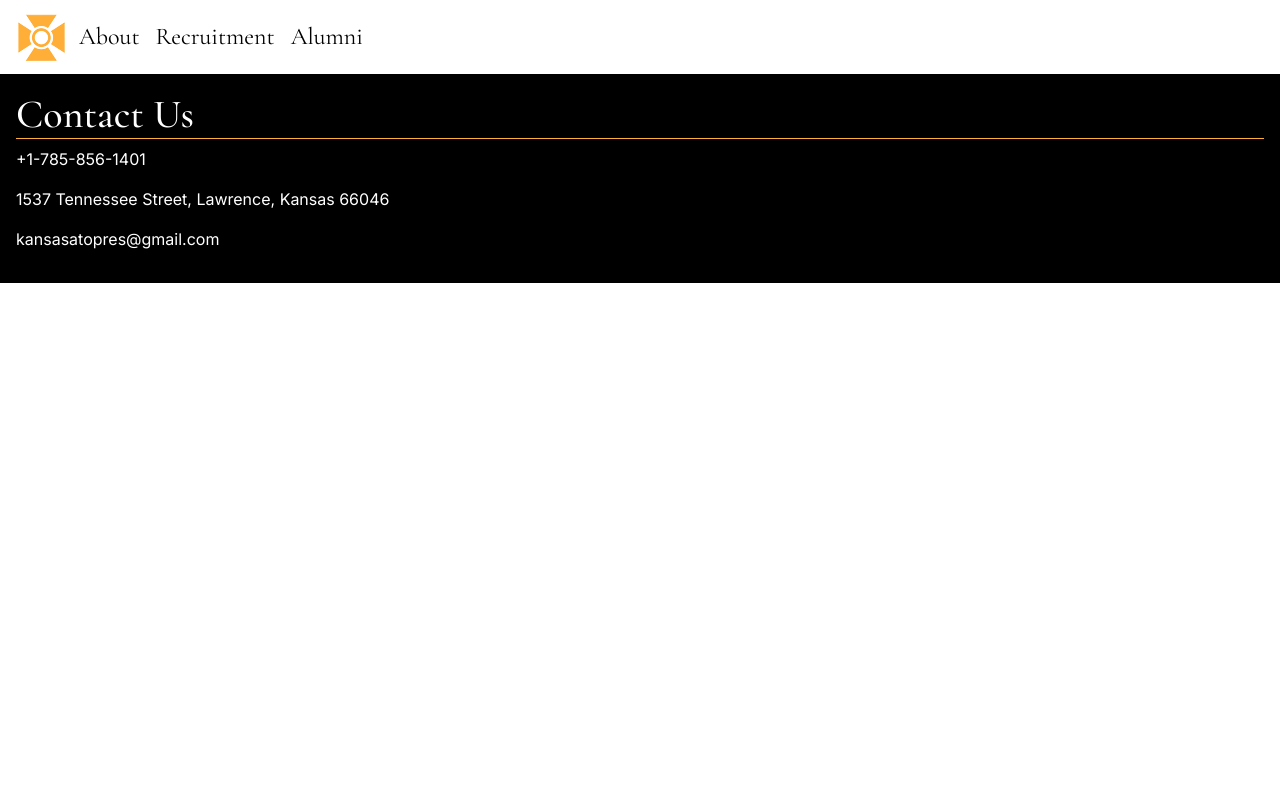
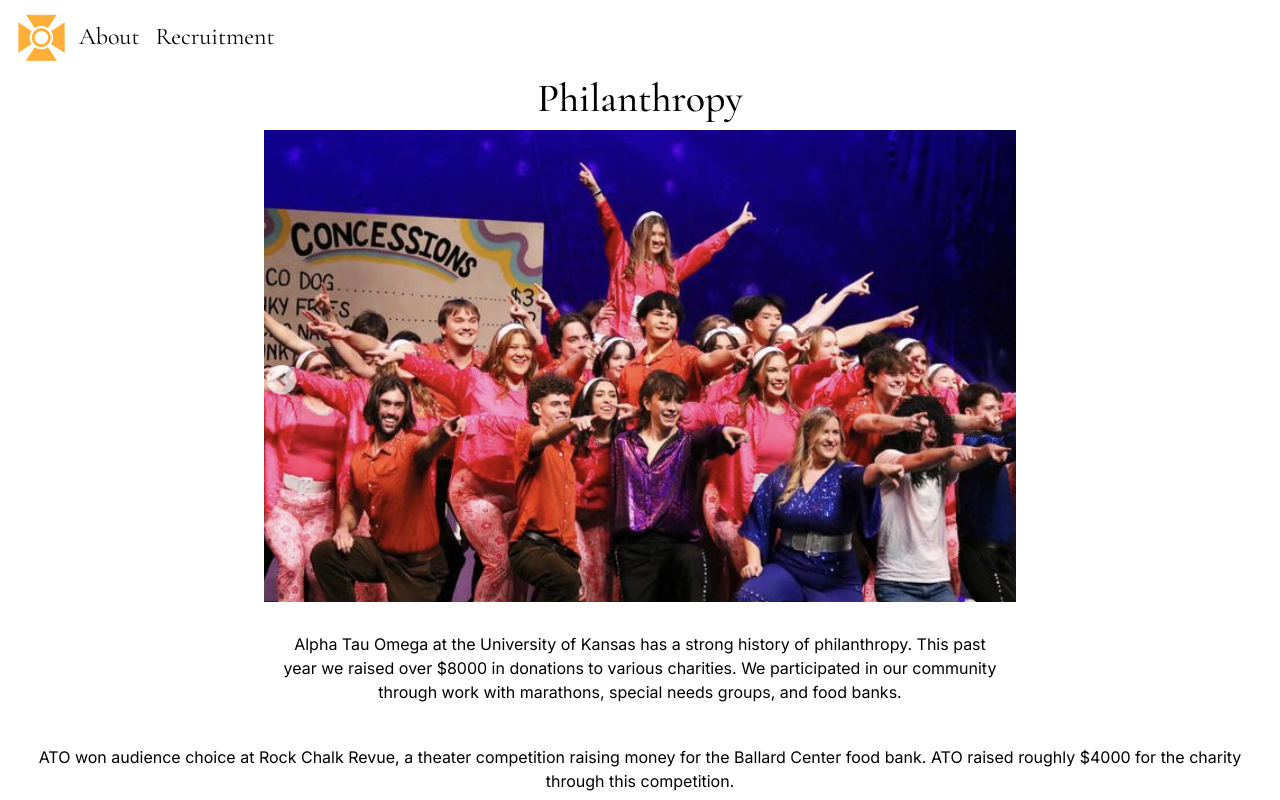
Before and after one commit to CalebHite/Kansas-ATO-Website, a SvelteKit app: page /philanthropy in a window 1280 px wide. Shown: the top 800 px of the page. Built offline with nearby package versions, Linux system fonts and the light colour scheme.

Commit message:
Add philanthropy

```diff
--- a/src/lib/Navbar.svelte
+++ b/src/lib/Navbar.svelte
@@ -9,7 +9,6 @@
             <div class="navbar-nav">
               <a class="nav-link active" href="/about">About</a>
               <a class="nav-link active" href="/recruitment">Recruitment</a>
-              <a class="nav-link active" href="#">Alumni</a>
             </div>
           </div>
         </div>
--- a/src/routes/+page.svelte
+++ b/src/routes/+page.svelte
@@ -5,6 +5,11 @@
     import { getFirestore  } from "firebase/firestore";
     import Navbar from "../lib/Navbar.svelte"
     import Contact from "../lib/Contact.svelte"
+    import { goto } from '$app/navigation';
+
+    function goTo(link) {
+		  goto(link);
+	  }
 
     // const firestore = getFirestore(app);
 
@@ -56,24 +61,24 @@
       </div>
       <hr>
       <div class="card-group">
-        <div class="card">
+        <div class="card" on:click={()=>goto("/philanthropy")}>
           <img src="https://i.imgur.com/BU0MtJy.png" class="card-img-top" alt="Philanthropy and Community Service">
           <div class="card-body">
-            <h5 class="card-title"><a href="#">Philanthropy and Community Service</a></h5>
+            <h5 class="card-title">Philanthropy and Community Service</h5>
             <p class="card-text">Taus give back to their community through community service and philanthropic donations.</p>
           </div>
         </div>
-        <div class="card">
+        <div class="card" on:click={()=>goto("/recruitment")}>
           <img src="https://i.imgur.com/1U6YWcE.png" class="card-img-top" alt="Recruitment">
           <div class="card-body">
-            <h5 class="card-title"><a href="/recruitment">Recruitment Information</a></h5>
+            <h5 class="card-title">Recruitment Information</h5>
             <p class="card-text">Interested in greek life at KU? Get in contact with our recruitment chair and learn more about ATO.</p>
           </div>
         </div>
-        <div class="card">
-          <img src="https://i.imgur.com/ZtME4Om.jpeg" class="card-img-top" alt="Philanthropy and Community Service">
+        <div class="card" on:click={()=>goto("/history")}>
+          <img src="https://i.imgur.com/ZtME4Om.jpeg" class="card-img-top" alt="History">
           <div class="card-body">
-            <h5 class="card-title"><a href="/history">History of Gamma Mu</a></h5>
+            <h5 class="card-title">History of Gamma Mu</h5>
             <p class="card-text">ATO at The University of Kansas holds a rich history of friendship, brotherhood, and campus leadership.</p>
           </div>
         </div>
@@ -93,12 +98,9 @@
       margin: 5% 0;
       border-top: 2px solid #FFAF38;
     }
-    a{
-      color: black;
-      text-decoration: underline 1px black;
-    }
-    a:hover{
-      color: #FFAF38;
+    .card:hover{
+      border-bottom: 2px solid #FFAF38;
+      cursor: pointer;
     }
     .page{
       height: 100rem;
--- a/src/routes/philanthropy/+page.svelte
+++ b/src/routes/philanthropy/+page.svelte
@@ -4,6 +4,17 @@
 </script>
 <body>
     <Navbar></Navbar>
+    <h1 id="title">Philanthropy</h1>
+    <div class="row">
+        <div class="col"></div>
+        <div class="col">
+            <img src="/rcr.png">
+            <p>Alpha Tau Omega at the University of Kansas has a strong history of philanthropy. This past year we raised over $8000 in donations to various charities. We participated in our community through work with marathons, special needs groups, and food banks.</p>
+        </div>
+        <div class="col"></div>
+    </div>
+    <p>ATO won audience choice at Rock Chalk Revue, a theater competition raising money for the Ballard Center food bank. ATO raised roughly $4000 for the charity through this competition.</p>
+    <p>We placed second in KU IFC's Chapters for Charity competition, in which we donated over $400 worth of food, hygiene supplies, and clothing for families in need.</p>
 </body>
 <footer>
     <Contact></Contact>
@@ -18,8 +29,12 @@
     }
     p{
         font-family: "Inter", sans-serif;
+        margin: 2%;
     }
     footer{
         text-align: left;
     }
+    img{
+        margin-bottom: 2%;
+    }
 </style>
--- a/src/routes/recruitment/+page.svelte
+++ b/src/routes/recruitment/+page.svelte
@@ -33,8 +33,7 @@
                 <h5 class="card-title">Membership Requirements</h5>
                 <p class="card-text">Cumulative 2.8 GPA</p>
                 <p class="card-text">15 Total Community Service Hours</p>
-                <p class="card-text">2 Years Living In House</p>
-                <p class="card-text">Completion of Membership Development Program</p>
+                <p class="card-text">Completion of Leadership Development Program</p>
               </div>
             </div>
           </div>
@@ -101,7 +100,7 @@
     }
     #bg{
       padding-top: 1%;
-      background-image: url("/recruitment.jpg");
+      background-image: url("/recruitment.png");
       background-repeat: no-repeat;
       background-position: center;
       background-size: cover;
```
Also changed, not shown: static/rcr.png (added), static/recruitment.png (added).
